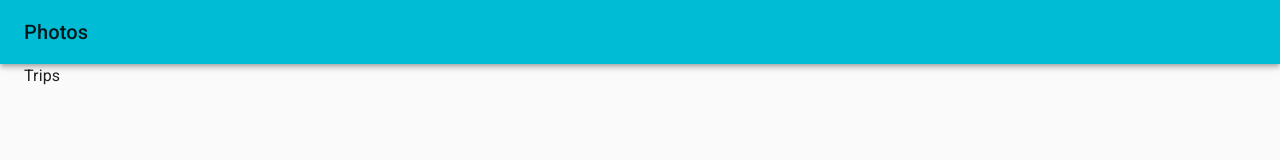
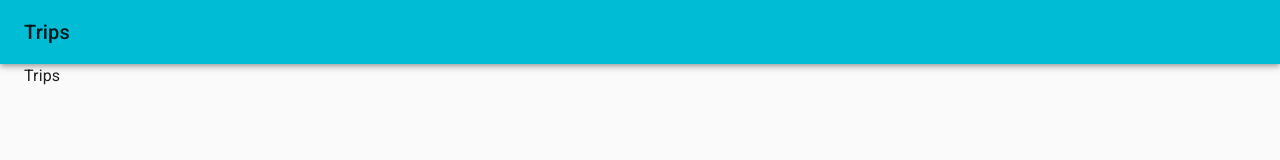
Before and after one commit to mattsp/carbu-meter, a React (Create React App) app: page / in a window 1280 px wide. Shown: the top 160 px of the page. Built offline with nearby package versions, Linux system fonts and the light colour scheme.

Commit message:
add layout component

```diff
--- a/src/App.tsx
+++ b/src/App.tsx
@@ -1,16 +1,11 @@
-import AppBar from '@material-ui/core/AppBar'
 import cyan from '@material-ui/core/colors/cyan'
 import green from '@material-ui/core/colors/green'
-import Container from '@material-ui/core/Container'
 import CssBaseline from '@material-ui/core/CssBaseline'
 import { createMuiTheme } from '@material-ui/core/styles'
-import Toolbar from '@material-ui/core/Toolbar'
-import Typography from '@material-ui/core/Typography'
 import { ThemeProvider, withStyles } from '@material-ui/styles'
 import React, { Component } from 'react'
-import { BrowserRouter as Router, Route, Switch } from 'react-router-dom'
-import Footer from './components/Footer/Footer'
-import routes from './route';
+import { BrowserRouter as Router } from 'react-router-dom'
+import Layout from './components/Layout/Layout';
 
 const theme = createMuiTheme({
   palette: {
@@ -28,25 +23,7 @@ class App extends Component<any, any> {
         <CssBaseline />
         <ThemeProvider theme={theme}>
           <Router>
-            <AppBar position="sticky">
-              <Toolbar>
-                <Typography variant="h6" color="inherit">
-                  Photos
-                </Typography>
-              </Toolbar>
-            </AppBar>
-            <Container maxWidth={false}>
-              <Typography component="div" style={{ height: '100%' }}>
-                <Switch>
-                  {routes.map(route =>
-                    <Route
-                      key={route.id}
-                      {...route}
-                    />)}
-                </Switch>
-              </Typography>
-            </Container>
-            <Footer routes={routes} />
+            <Layout />
           </Router>
         </ThemeProvider>
       </React.Fragment>
--- a/src/components/Footer/Footer.tsx
+++ b/src/components/Footer/Footer.tsx
@@ -2,7 +2,7 @@ import { BottomNavigation, BottomNavigationAction } from '@material-ui/core'
 import { withStyles } from '@material-ui/styles'
 import React, { useState } from 'react'
 import { RouteComponentProps, withRouter } from 'react-router-dom'
-import routes, { IRoute } from '../../route';
+import routes, { IRoute } from '../../routes';
 const styles = {
   stickToBottom: {
     bottom: 0,
--- /dev/null
+++ b/src/components/Header/Header.tsx
@@ -0,0 +1,20 @@
+import AppBar from '@material-ui/core/AppBar'
+import Toolbar from '@material-ui/core/Toolbar'
+import Typography from '@material-ui/core/Typography'
+import React from 'react'
+
+interface IProps {
+    title: string
+}
+const Header = ({ title }: IProps) => {
+    return <AppBar position="sticky">
+        <Toolbar>
+            <Typography variant="h6" color="inherit">
+                {title }
+            </Typography>
+        </Toolbar>
+    </AppBar>
+}
+
+
+export default Header;
--- /dev/null
+++ b/src/components/Layout/Layout.tsx
@@ -0,0 +1,33 @@
+import Container from '@material-ui/core/Container'
+import Typography from '@material-ui/core/Typography'
+import React, { Fragment } from 'react'
+import { Route, RouteComponentProps, Switch, withRouter } from 'react-router-dom'
+import routes, { getRouteByPath } from '../../routes';
+import Footer from '../Footer/Footer'
+import Header from '../Header/Header'
+
+interface IProps extends RouteComponentProps {
+
+}
+
+const Layout = ({ location }: IProps) => {
+    const activeRoute = getRouteByPath(location.pathname);
+    const title = activeRoute ? activeRoute.title : '';
+    return <Fragment>
+        <Header title={title} />
+        <Container maxWidth={false}>
+            <Typography component="div" style={{ height: '100%' }}>
+                <Switch>
+                    {routes.map(route =>
+                        <Route
+                            key={route.id}
+                            {...route}
+                        />)}
+                </Switch>
+            </Typography>
+        </Container>
+        <Footer routes={routes} />
+    </Fragment>
+}
+
+export default withRouter(Layout)
--- a/src/route.ts
+++ b/src/routes.ts
@@ -9,13 +9,14 @@ import RestoreIcon from '@material-ui/icons/Restore'
 import { ComponentType } from "react";
 
 export interface IRoute {
-    id:string
+    id: string
     component: () => JSX.Element
     exact?: boolean
     icon: ComponentType<SvgIconProps>
     path: string
     title: string
 }
+
 const routes: IRoute[] = [
     {
         component: Trips,
@@ -42,4 +43,6 @@ const routes: IRoute[] = [
 
 ]
 
+export const getRouteByPath = (path: string) => routes.filter(route => route.path === path).shift()
+
 export default routes
```
